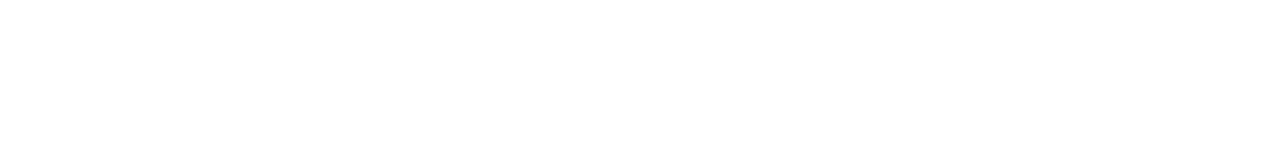
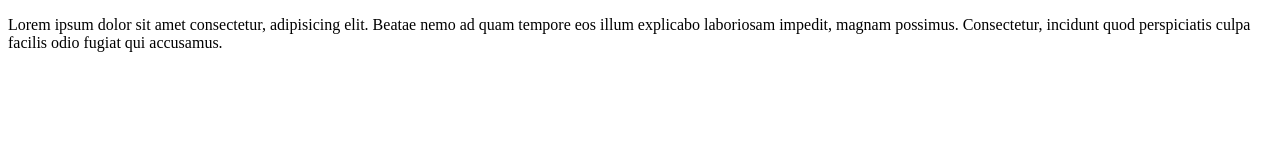
Before and after one commit to KeiverFajardo/Infotecnology, a plain HTML site: page index.html in a window 1280 px wide. Drawn offline with Linux system fonts and the light colour scheme.

Commit message:
Agregando texto en etiqueta p al html

```diff
--- a/index.html
+++ b/index.html
@@ -7,6 +7,6 @@
     <title>Document</title>
 </head>
 <body>
-
+    <p>Lorem ipsum dolor sit amet consectetur, adipisicing elit. Beatae nemo ad quam tempore eos illum explicabo laboriosam impedit, magnam possimus. Consectetur, incidunt quod perspiciatis culpa facilis odio fugiat qui accusamus.</p>
 </body>
 </html>
```
